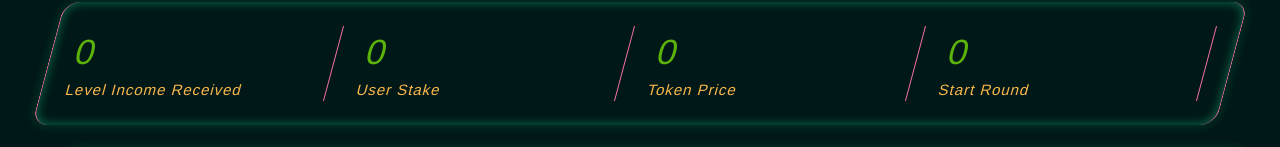
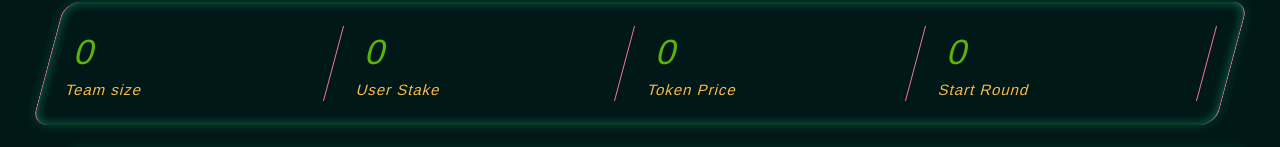
Before and after one commit to lexeach/MetaSpace_ROI, a React (Create React App) app: page / in a window 1280 px wide. Shown: the part 450-597 px from the top of the page. Built offline with nearby package versions, Linux system fonts and the light colour scheme.

Commit message:
Update Dashboard.js

```diff
--- a/src/components/Dashboard.js
+++ b/src/components/Dashboard.js
@@ -404,7 +404,7 @@ const Dashboard = () => {
                 : "0.00 ZFT",
           },
           {
-            title: "Level Income Received",
+            title: "Team size",
             value: Number(users1.levelIncomeReceived),
             // users1.levelIncomeReceived
             // ? parseFloat(
@@ -1031,7 +1031,7 @@ const Dashboard = () => {
                     : "0"}
                 </p>
                 <p className="cards-title">
-                  {isOwner ? "Total Staked" : "Level Income Received"}
+                  {isOwner ? "Total Staked" : "Team size"}
                 </p>
               </div>
             </div>
```
